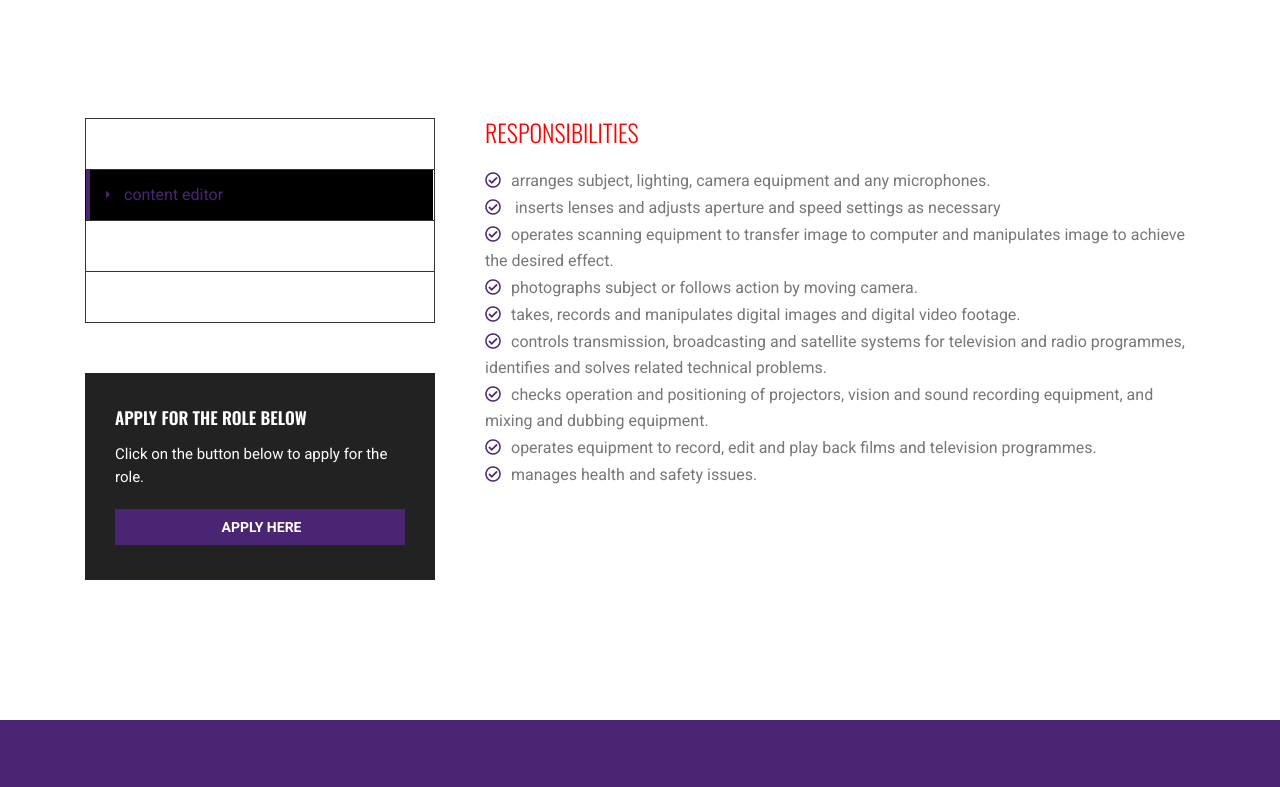
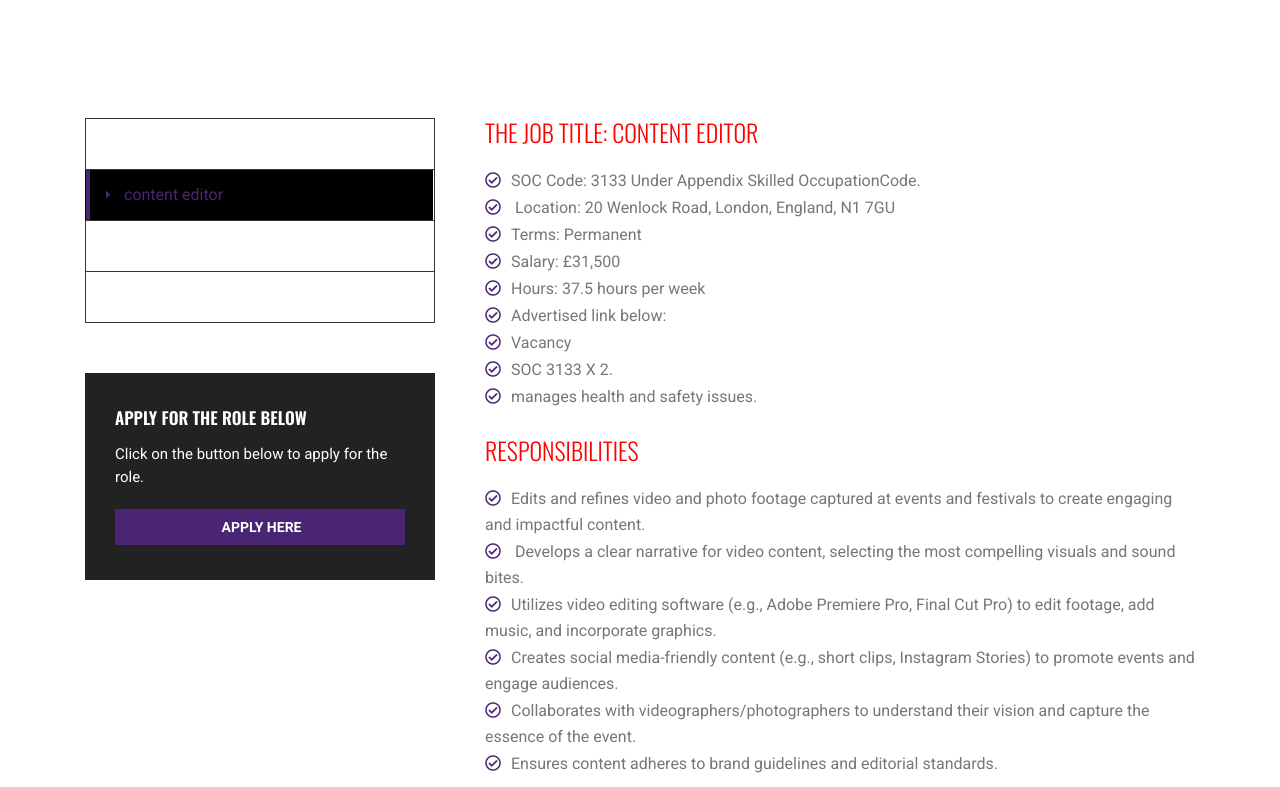
Before and after one commit to Alphadude/thepurpleparlour, a plain HTML site: page contenteditor.html in a window 1280 px wide. Shown: the part 672-1459 px from the top of the page. Drawn offline with nearby package versions, Linux system fonts and the light colour scheme.

Commit message:
update content

```diff
--- a/contenteditor.html
+++ b/contenteditor.html
@@ -137,29 +137,49 @@
                         </div>
                     </aside>
                         </div>
-                        <!-- #right side end -->
+
+
 
 
 					<div class="col-lg-8 col-md-12 col-sm-12 order-2">
                            <div class="service-detail">
+                        <div class="content-box">
+                            <h3 style="color: red;">The Job title: Content Editor </h3>
+                            <div class="about-content3">
+                                <div class="row">
+                                    <div class="col-md-12">
+                                        <ul class="green">
+                                            <li>SOC Code: 3133 Under Appendix Skilled OccupationCode.</li>
+                                            <li> Location: 20 Wenlock Road, London, England, N1 7GU</li>
+                                            <li>Terms: Permanent
+                                            </li>
+                                            <li>Salary: £31,500</li>
+                                            <li>Hours: 37.5 hours per week</li>
+                                            <li>Advertised link below:</li>
+                                            <li>Vacancy </li>
+                                            <li>SOC 3133 X 2.</li>
+                                            <li>manages health and safety issues.</li>
+                                        </ul>
+                                    </div>
+                                </div>
+                            </div>
 
-
+                        </div>
+                        <br>
                         <div class="content-box">
                             <h3 style="color: red;">Responsibilities</h3>
                             <div class="about-content3">
                                 <div class="row">
                                     <div class="col-md-12">
                                         <ul class="green">
-                                            <li>arranges subject, lighting, camera equipment and any microphones.</li>
-                                            <li> inserts lenses and adjusts aperture and speed settings as necessary</li>
-                                            <li>operates scanning equipment to transfer image to computer and manipulates image to achieve the desired effect.
+                                            <li>Edits and refines video and photo footage captured at events and festivals to create engaging and impactful content.</li>
+                                            <li> Develops a clear narrative for video content, selecting the most compelling visuals and sound bites.</li>
+                                            <li>Utilizes video editing software (e.g., Adobe Premiere Pro, Final Cut Pro) to edit footage, add music, and incorporate graphics.
                                             </li>
-                                            <li>photographs subject or follows action by moving camera.</li>
-                                            <li>takes, records and manipulates digital images and digital video footage.</li>
-                                            <li>controls transmission, broadcasting and satellite systems for television and radio programmes, identifies and solves related technical problems.</li>
-                                            <li>checks operation and positioning of projectors, vision and sound recording equipment, and mixing and dubbing equipment.</li>
-                                            <li>operates equipment to record, edit and play back films and television programmes.</li>
-                                            <li>manages health and safety issues.</li>
+                                            <li>Creates social media-friendly content (e.g., short clips, Instagram Stories) to promote events and engage audiences.</li>
+                                            <li>Collaborates with videographers/photographers to understand their vision and capture the essence of the event.</li>
+                                            <li>Ensures content adheres to brand guidelines and editorial standards.</li>
+
                                         </ul>
                                     </div>
                                 </div>
```
